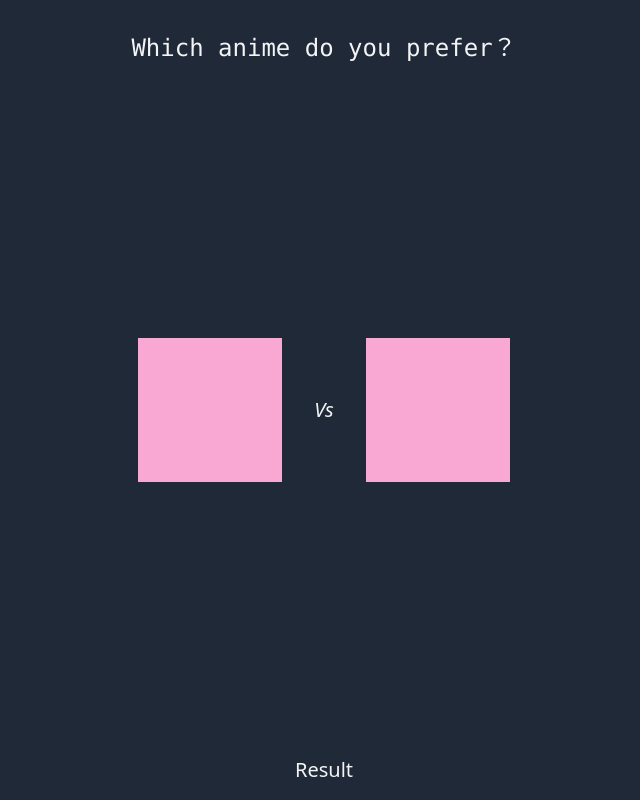
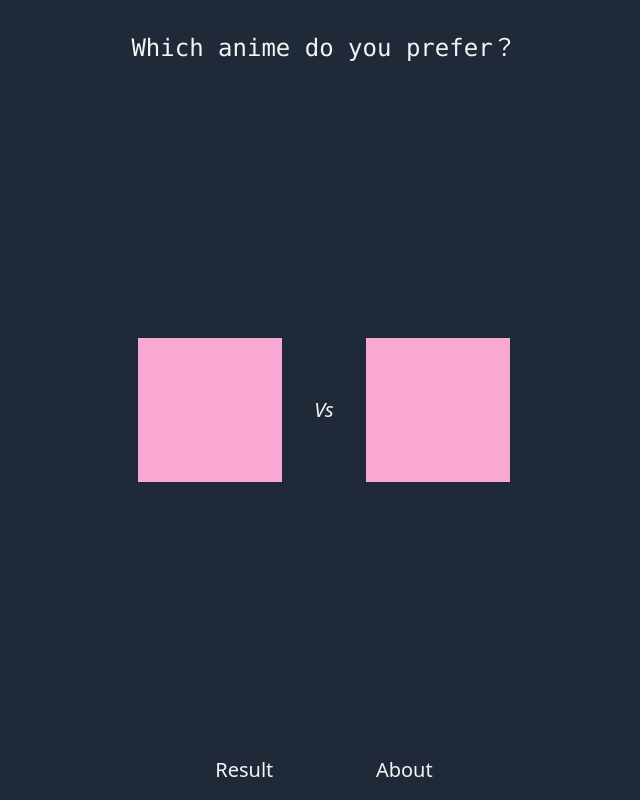
Before and after one commit to kok-s0s/vote, a Next.js app: page / in a window 1280 px wide. Shown: the whole page, without its empty margins (316-956 px from the left). Built offline with nearby package versions, Linux system fonts and the light colour scheme.

Commit message:
feat: add about page

```diff
--- /dev/null
+++ b/pages/about.tsx
@@ -0,0 +1,10 @@
+const AboutPage = () => {
+	return (
+		<div className='flex flex-col items-center text-xl'>
+			<h2 className='text-2xl p-4'>About</h2>
+			<p className='max-w-xl'>My name is kok-s0s</p>
+		</div>
+	);
+};
+
+export default AboutPage;
--- a/pages/index.tsx
+++ b/pages/index.tsx
@@ -19,9 +19,12 @@ const Home: NextPage = () => {
 				<div className='h-36 w-36 bg-pink-300'></div>
 			</div>
 
-			<div className='text-xl pb-4'>
+			<div className='w-80 flex justify-around text-xl pb-4'>
 				<Link href='/result'>
 					<a>Result</a>
+				</Link>
+				<Link href='/about'>
+					<a>About</a>
 				</Link>
 			</div>
 		</div>
```
